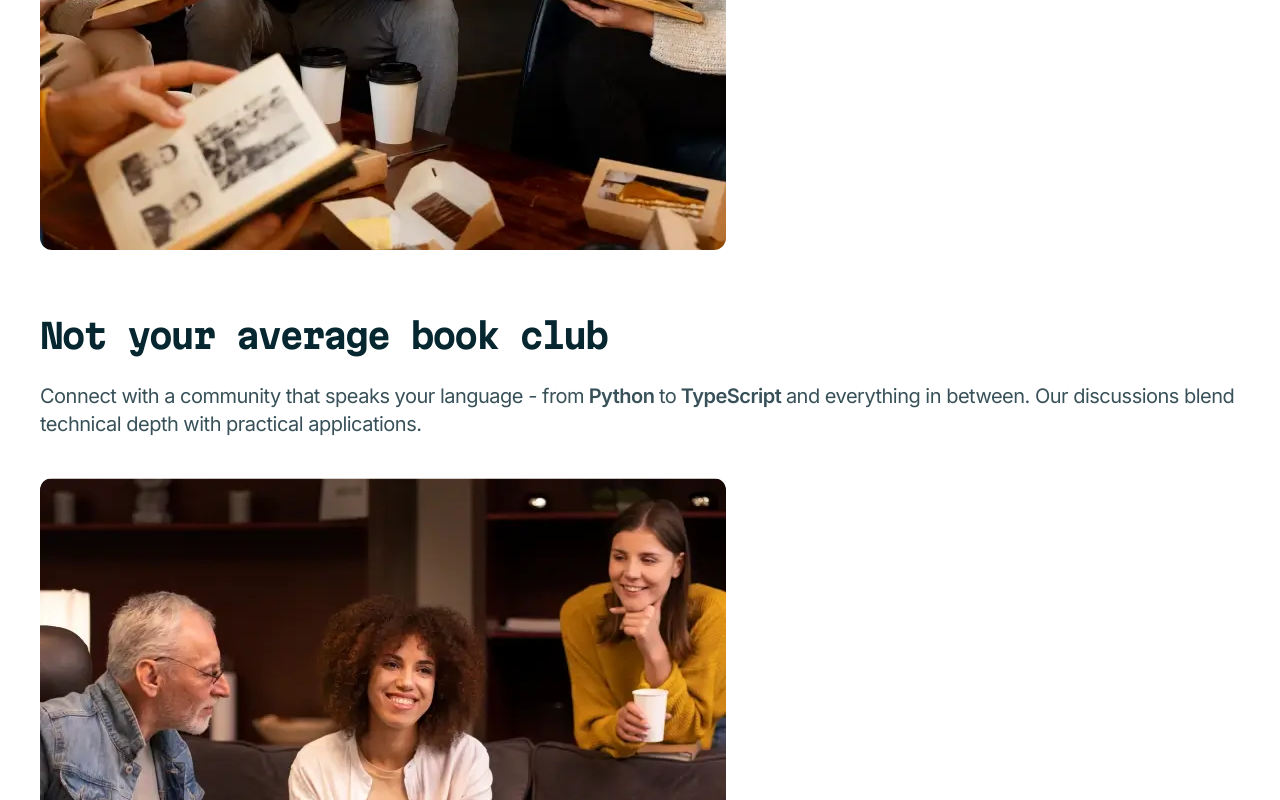
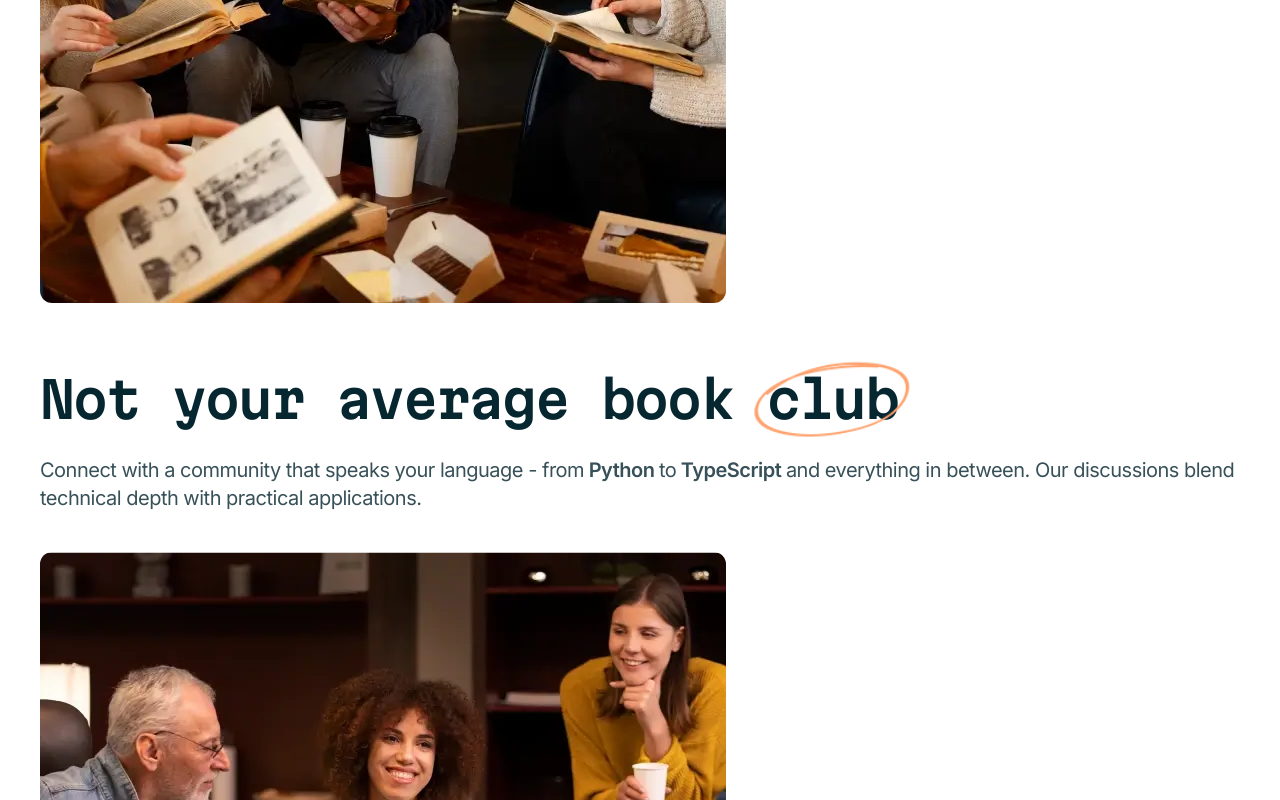
Before and after one commit to HeberRios/tech-book-club-landing-page, a React (Vite) app: page / in a window 1280 px wide. Shown: the part 1544-2344 px from the top of the page. Built offline with nearby package versions, Linux system fonts and the light colour scheme.

Commit message:
Add highlight for the club word
This image for highlight the word club was missing in the previous
commit.

```diff
--- a/src/components/FeatureCard/FeatureCard.css
+++ b/src/components/FeatureCard/FeatureCard.css
@@ -20,9 +20,30 @@
 .feature-text-container > h2 {
   font-family: var(--ff-headings);
   color: var(--clr-neutral-900);
-  font-size: 2.125rem;
+  font-size: clamp(2.125rem, 7dvw, 3.125rem);
+  font-weight: 600;
   line-height: 1.3;
   letter-spacing: -0.125rem;
+}
+
+.highlighted-word {
+  position: relative;
+  display: inline-block;
+}
+
+/* this rule was useful as the separation between the highlighted word and
+the rest of the heading was broken, but wrapping the rest of the heading and givin it
+this after white space solve the issue! */
+.before-text::after {
+  content: '\00a0';
+}
+
+.highlight-oval {
+  min-height: 100%;
+  position: absolute;
+  top: 0;
+  left: 0;
+  scale: 1.175;
 }
 
 .feature-text-container > ul {
--- a/src/components/FeatureCard/FeatureCard.jsx
+++ b/src/components/FeatureCard/FeatureCard.jsx
@@ -1,8 +1,9 @@
+import './FeatureCard.css';
 import readTogetherMobileImg from '../../assets/images/image-read-together-mobile.webp';
 import notAverageMobileImg from '../../assets/images/image-not-average-mobile.webp';
 import techsLogosImage from '../../assets/images/logos-tech.svg';
-import './FeatureCard.css';
 import checkIcon from '../../assets/images/icon-check.svg';
+import orangeOvalImage from '../../assets/images/pattern-circle.png';
 
 export function FeatureCard({ cardTopic }) {
   if (cardTopic === 'read-together') {
@@ -64,7 +65,18 @@ export function FeatureCard({ cardTopic }) {
         }`}
       >
         <article className='feature-text-container'>
-          <h2>Not your average book club</h2>
+          <h2>
+            <span className='before-text'>Not your average book</span>
+            <span className='highlighted-word'>
+              {' '}
+              club
+              <img
+                className='highlight-oval'
+                src={orangeOvalImage}
+                alt='orange oval'
+              />
+            </span>
+          </h2>
           <p className='feature-text'>
             Connect with a community that speaks your language - from
             <strong> Python </strong>
--- a/src/components/Hero/Hero.css
+++ b/src/components/Hero/Hero.css
@@ -48,7 +48,6 @@
   }
 
   .hero-img {
-    max-width: 33.75rem;
     border-radius: 0.6519rem;
   }
 }
```
